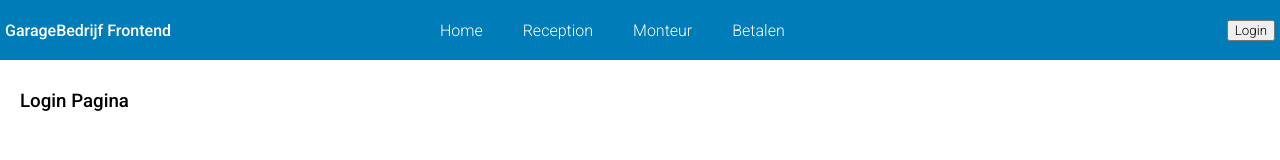
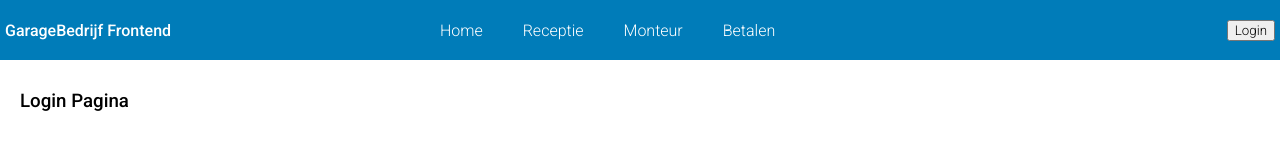
Before and after one commit to jurgenkervezee/eindopdracht-frontend-garage, a React (Create React App) app: page /signin in a window 1280 px wide. Shown: the top 160 px of the page. Built offline with nearby package versions, Linux system fonts and the light colour scheme.

Commit message:
fixed the key issue

```diff
--- a/src/components/topmenu/TopMenu.js
+++ b/src/components/topmenu/TopMenu.js
@@ -19,7 +19,7 @@ function TopMenu() {
                             <NavLink to="/" exact activeClassName="active-link" className="header-menu">Home</NavLink>
                         </li>
                         <li>
-                            <NavLink to="/reception" exact activeClassName="active-link" className="header-menu">Reception</NavLink>
+                            <NavLink to="/reception" exact activeClassName="active-link" className="header-menu">Receptie</NavLink>
                         </li>
                         <li>
                             <NavLink
--- a/src/helper/UniqueNumber.js
+++ /dev/null
@@ -1,6 +0,0 @@
-function UniqueNumber(beginSequence){
-
-    console.log(beginSequence);
-    return beginSequence + 1;
-}
-export default UniqueNumber
--- a/src/pages/app/App.css
+++ b/src/pages/app/App.css
@@ -5,12 +5,11 @@
     flex-direction: column;
 }
 
-h3{
-    /*margin: 10px;*/
-}
 .page-header-title{
     margin-top: 30px;
 }
+
+/*standard form for entire app*/
 form {
     color: #ffff;
     display: flex;
--- a/src/pages/cashier/CashierPage.js
+++ b/src/pages/cashier/CashierPage.js
@@ -1,11 +1,6 @@
 import React from "react";
 
-
-
 function CashierPage() {
-
-
-
     return (
         <>
             <div className="inner-container">
@@ -20,5 +15,4 @@ function CashierPage() {
         </>
     );
 }
-
 export default CashierPage;
--- a/src/pages/mechanic/MechanicPage.js
+++ b/src/pages/mechanic/MechanicPage.js
@@ -59,12 +59,10 @@ function MechanicPage() {
                             <tbody>
                             {carinspectionlist.map((inspection) => {
                                 return (
-                                    <>
                                         <CarinspectionListElement
                                             key={`${inspection.id} + ${inspection.client.telephoneNumber}`}
                                             data={inspection}
                                         />
-                                    </>
                                 );
                             })}
                             </tbody>
--- a/src/pages/mechanic/MechanicPageCarinspection.js
+++ b/src/pages/mechanic/MechanicPageCarinspection.js
@@ -2,7 +2,6 @@ import {useParams} from "react-router-dom";
 import React, {useEffect, useState} from "react";
 import axios from "axios";
 import DisplayClientCarinspection from "../../components/carinspection/DisplayClientCarinspection";
-import UniqueNumber from "../../helper/UniqueNumber";
 
 function MechanicPageCarinspection() {
 
@@ -40,6 +39,7 @@ function MechanicPageCarinspection() {
                         Authorization: `Bearer ${token}`,
                     }
                 });
+                console.log(result);
 
                 //change list to include an extra field for capartsUsed
                 const newList = result.data.map((carpart) => {
@@ -102,7 +102,6 @@ function MechanicPageCarinspection() {
                         Authorization: `Bearer ${token}`,
                     }
                 });
-
             if (result.status === 204) {
                 alert(`Het onderde(e)l(en) ${amount} ${description} is/zijn opgeslagen in de database`);
             }
@@ -116,37 +115,38 @@ function MechanicPageCarinspection() {
         }
     }
 
-    async function handleRepairCar(){
+    async function handleRepairCar() {
         const token = localStorage.getItem('token');
         try {
-            const result = await axios.post(`http://localhost:8080/api/inspections/repaircar/carinspectionid/${carinspectionId}`, {},{
+            const result = await axios.post(`http://localhost:8080/api/inspections/repaircar/carinspectionid/${carinspectionId}`, {}, {
                 headers: {
                     "Content-Type": "application/json",
                     Authorization: `Bearer ${token}`,
                 }
             });
-            alert("Auto is gerepareerd")
+            alert("Auto is gerepareerd");
             console.log(result);
         } catch (e) {
             console.error(e);
         }
     }
 
-    async function handleDeclineRepairCar(){
+    async function handleDeclineRepairCar() {
         const token = localStorage.getItem('token');
         try {
-            const result = await axios.post(`http://localhost:8080/api/inspections/declinerepair/${carinspectionId}`, {},{
+            const result = await axios.post(`http://localhost:8080/api/inspections/declinerepair/${carinspectionId}`, {}, {
                 headers: {
                     "Content-Type": "application/json",
                     Authorization: `Bearer ${token}`,
                 }
             });
-            alert("Auto is niet gerepareerd")
+            alert("Auto is niet gerepareerd");
             console.log(result);
         } catch (e) {
             console.error(e);
         }
     }
+
     return (
         <>
             {carinspection &&
@@ -156,7 +156,6 @@ function MechanicPageCarinspection() {
                         <nav className="navbar">
                             <div>
                                 <DisplayClientCarinspection
-                                    key={UniqueNumber(carinspection.client.id)}
                                     client={carinspection.client}
                                     status={carinspection.status}
                                 />
@@ -168,15 +167,16 @@ function MechanicPageCarinspection() {
                                 <th>Auto Onderdeel</th>
                                 <th className="table-number">Prijs</th>
                                 <th>Voegtoe</th>
-                                <th className="table-number" >Aantal</th>
+                                <th className="table-number">Aantal</th>
                                 <th>Bevestig</th>
                             </tr>
                             </thead>
                             <tbody>
                             {carpartList.map((carpart, index) => {
                                 return (
-                                    <>
-                                        <tr key={UniqueNumber(index)}>
+                                    <tr
+                                        key={`${carpart.description}+${carpart.price}`}
+                                    >
                                         <td>{carpart.description}</td>
                                         <td className="table-number">{carpart.price}</td>
                                         <td>
@@ -210,7 +210,6 @@ function MechanicPageCarinspection() {
                                             </button>
                                         </td>
                                     </tr>
-                                    </>
                                 );
                             })}
                             </tbody>
```
Also changed, not shown: 1 other file (tests, documents, lock files or other folders). Lines whose indentation alone changed are shown as unchanged.
